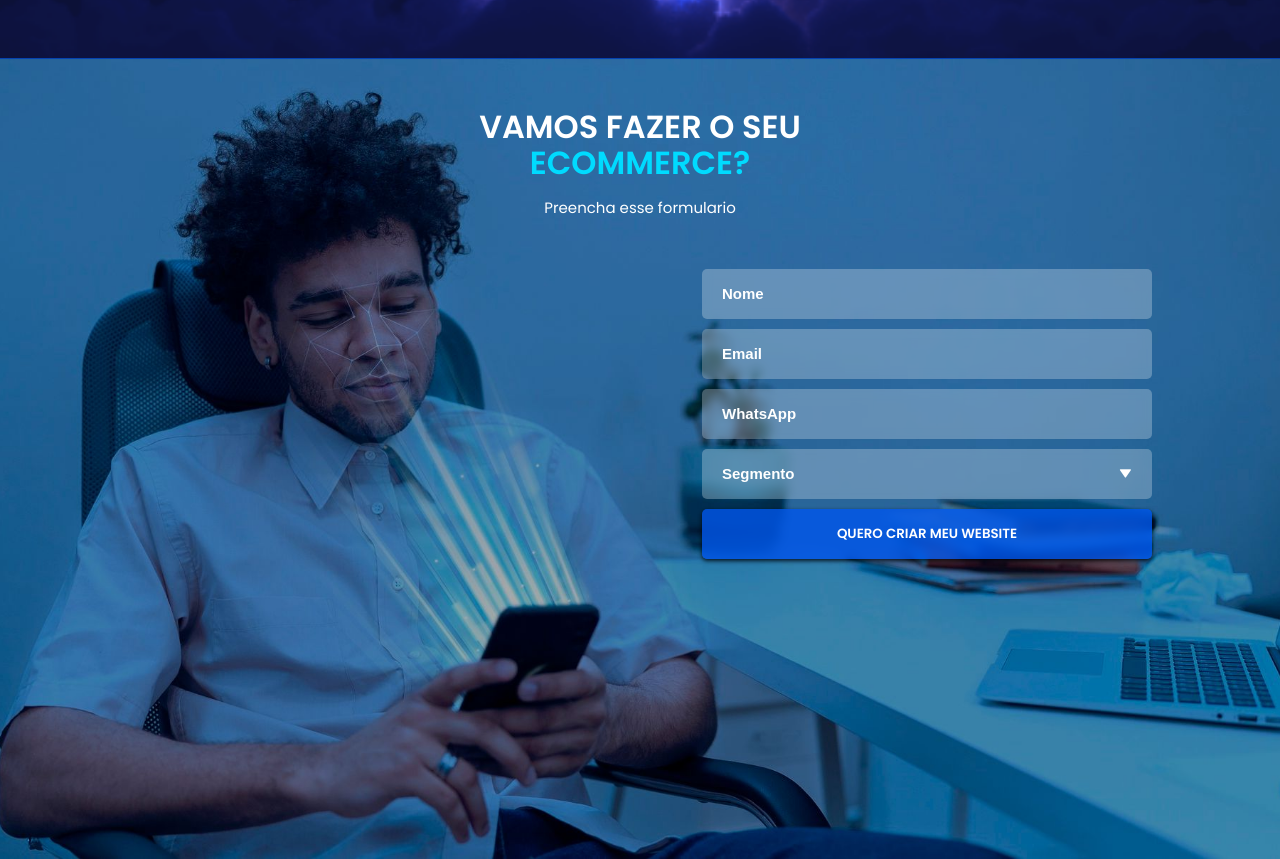
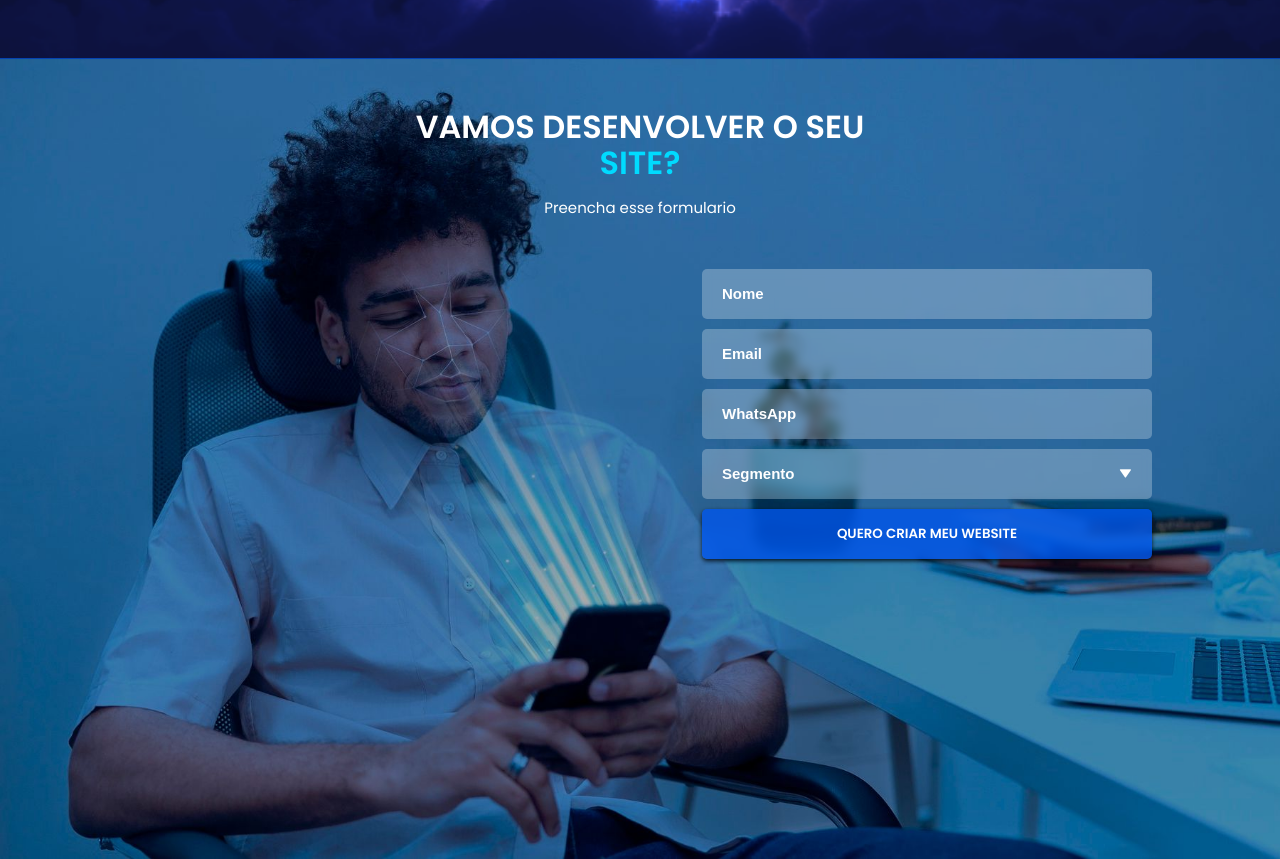
Before and after one commit to techlegionbr/Desenvolvimento-Web---Lading-Page, a website: page index.html in a window 1280 px wide. Shown: the part 3336-4195 px from the top of the page. Drawn offline with nearby package versions, Linux system fonts and the light colour scheme; a script that the page names is missing.

Commit message:
style(title): change the title of the contacts section

```diff
--- a/assets/css/contacts.css
+++ b/assets/css/contacts.css
@@ -7,7 +7,7 @@
     overflow: hidden;
     background-image: url("/assets/imgs/wepik-export-20230620001945sB8v.jpeg");
     background-repeat: no-repeat;
-    background-position:center;
+    background-position:0px 0px;
     background-size: cover;
     transition: .3s;
 }
--- a/index.html
+++ b/index.html
@@ -313,9 +313,9 @@
 
     <div id="contact__content">
       <div class="steps__content--title">
-        <h1>VAMOS FAZER O SEU
+        <h1>VAMOS DESENVOLVER O SEU
           <br>
-          <span> ECOMMERCE?</span>
+          <span>SITE?</span>
         </h1>
         <p>Preencha esse formulario</p>
       </div>
```
